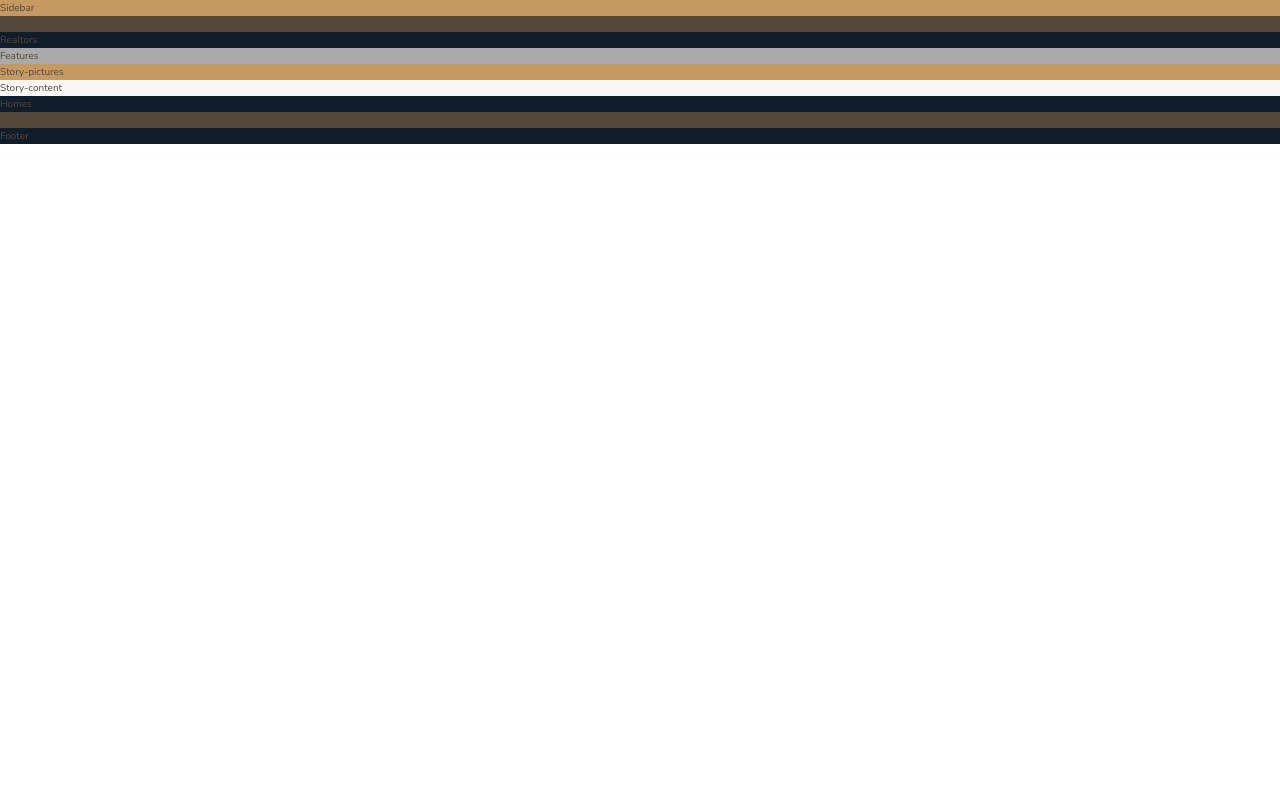
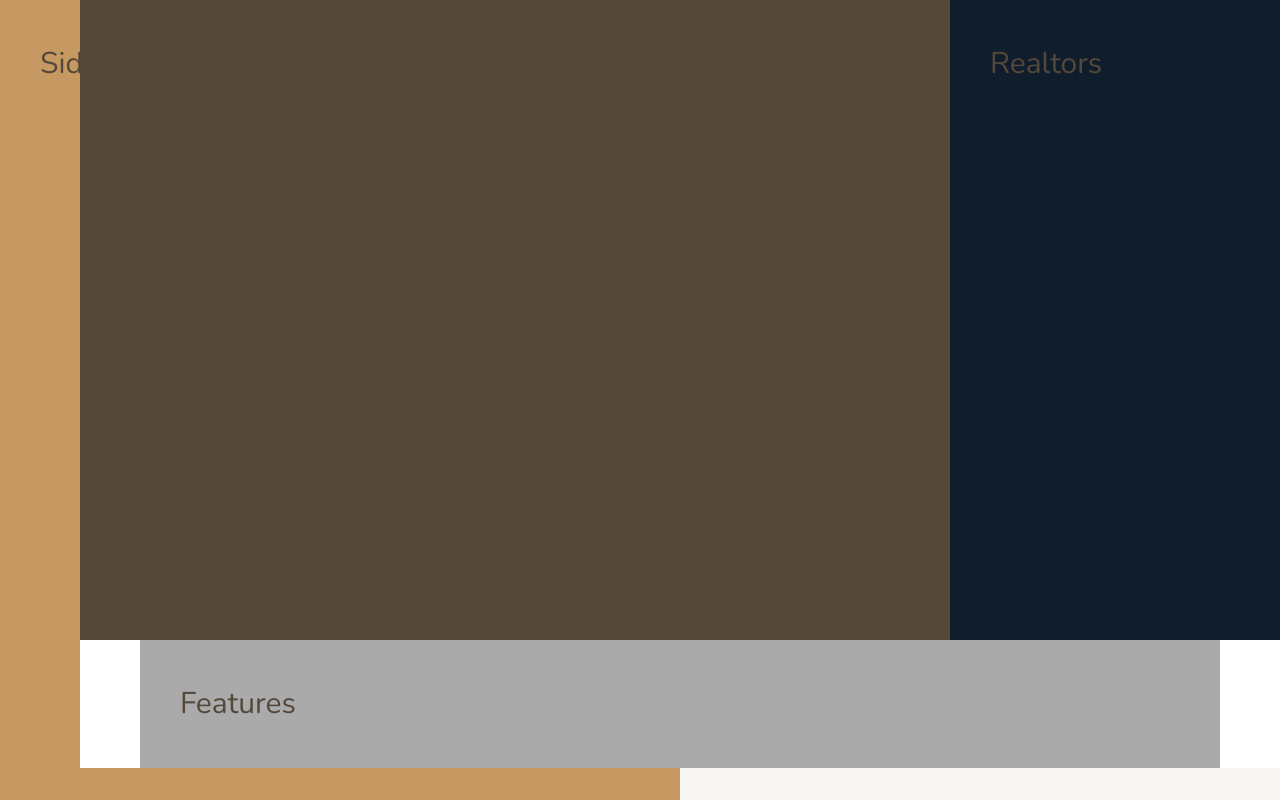
Before and after one commit to ruslantuchkov/Nexter-grid-project, a website: page index.html in a window 1280 px wide. Shown: the top 800 px of the page. Drawn offline with nearby package versions, Linux system fonts and the light colour scheme.

Commit message:
overall layout

```diff
--- a/sass/_base.scss
+++ b/sass/_base.scss
@@ -33,3 +33,19 @@
   font-weight: 300;
   line-height: 1.6;
 }
+
+.container {
+  display: grid;
+  grid-template-rows: 80vh min-content 40vw repeat(3, min-content);
+  grid-template-columns:
+    [sidebar-start] 8rem [sidebar-end full-start] minmax(
+      6rem,
+      1fr
+    ) [center-start] repeat(8, [col-start] minmax(min-content, 14rem) [col-end])
+    [center-end] minmax(6rem, 1fr) [full-end];
+
+  & > * {
+    font-size: 3rem;
+    padding: 40px;
+  }
+}
--- a/sass/_features.scss
+++ b/sass/_features.scss
@@ -1,3 +1,4 @@
 .features {
   background-color: $color-grey-light-2;
+  grid-column: center-start / center-end;
 }
--- a/sass/_footer.scss
+++ b/sass/_footer.scss
@@ -1,3 +1,4 @@
 .footer {
   background-color: $color-secondary;
+  grid-column: full-start / full-end;
 }
--- a/sass/_gallery.scss
+++ b/sass/_gallery.scss
@@ -1,3 +1,4 @@
 .gallery {
   background-color: $color-grey-dark-1;
+  grid-column: full-start / full-end;
 }
--- a/sass/_header.scss
+++ b/sass/_header.scss
@@ -1,3 +1,4 @@
 .header {
   background-color: $color-grey-dark-1;
+  grid-column: full-start / col-end 6;
 }
--- a/sass/_homes.scss
+++ b/sass/_homes.scss
@@ -1,3 +1,4 @@
 .homes {
   background-color: $color-secondary;
+  grid-column: center-start / center-end;
 }
--- a/sass/_realtors.scss
+++ b/sass/_realtors.scss
@@ -1,3 +1,4 @@
 .realtors {
   background-color: $color-secondary;
+  grid-column: col-start 7 / full-end;
 }
--- a/sass/_sidebar.scss
+++ b/sass/_sidebar.scss
@@ -1,3 +1,5 @@
 .sidebar {
   background-color: $color-primary;
+  grid-column: sidebar-start / sidebar-end;
+  grid-row: 1 / -1;
 }
--- a/sass/_story.scss
+++ b/sass/_story.scss
@@ -1,9 +1,11 @@
 .story {
   &__pictures {
     background-color: $color-primary;
+    grid-column: full-start / col-end 4;
   }
 
   &__content {
     background-color: $color-grey-light-1;
+    grid-column: col-start 5 / full-end;
   }
 }
```
Also changed, not shown: css/style.css.
